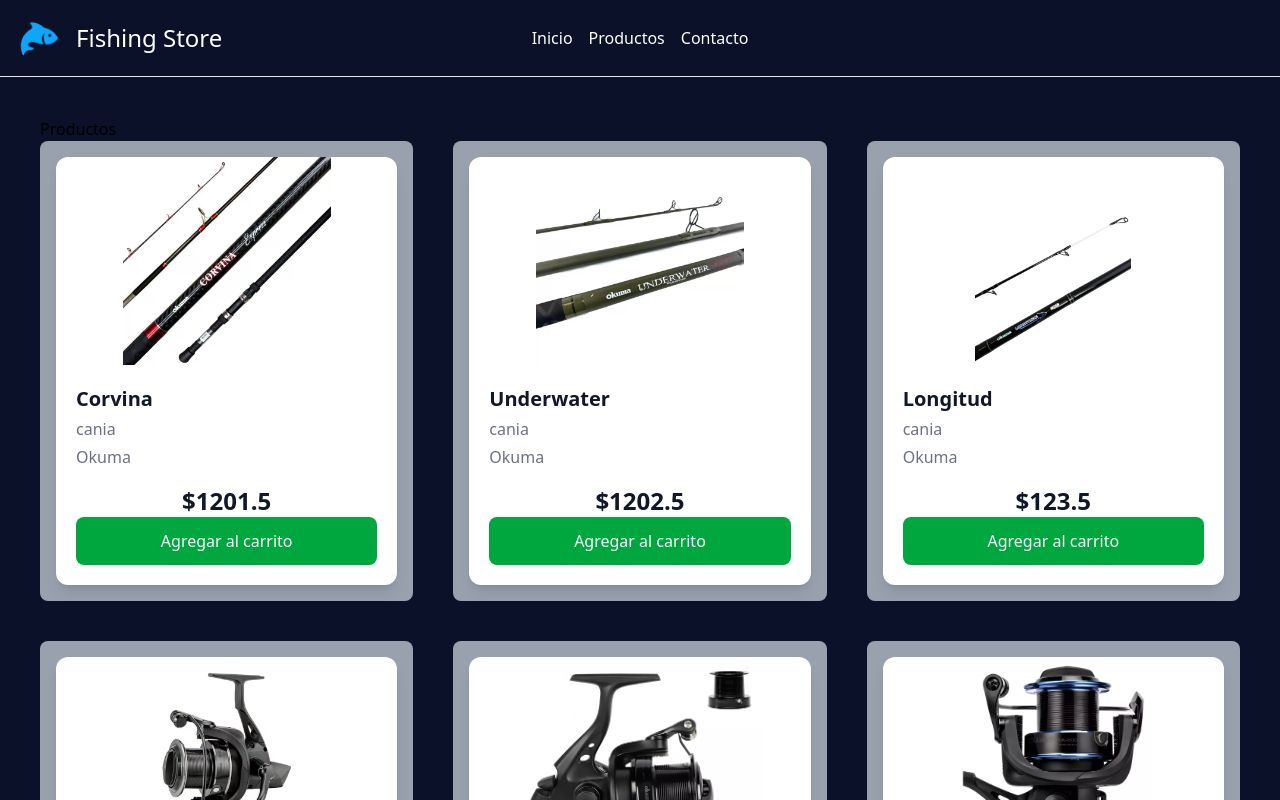
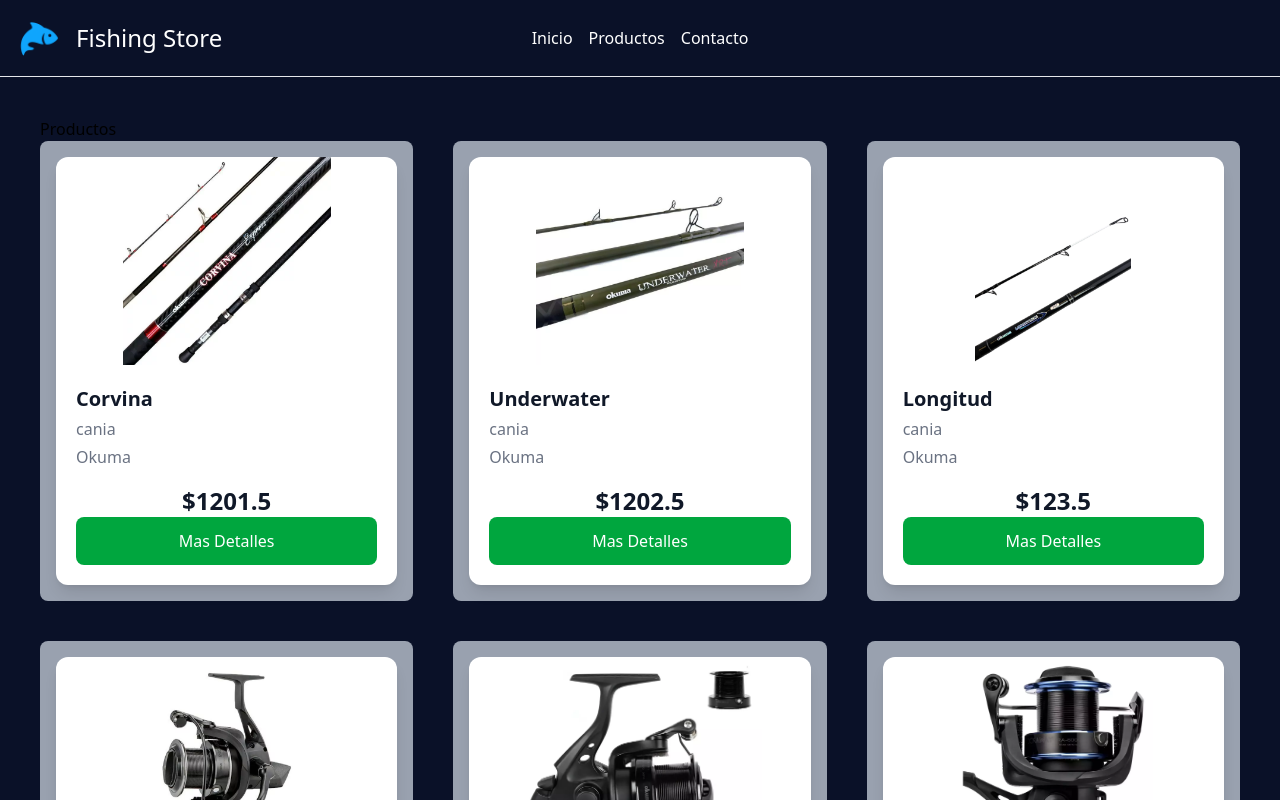
Before and after one commit to NhuelGayoso/TalentoTechGayoso, a React (Vite) app: page /listproduct in a window 1280 px wide. Shown: the top 800 px of the page. Built offline with nearby package versions, Linux system fonts and the light colour scheme.

Commit message:
agregando detalles de producto con router pero no anda aun

```diff
--- a/src/App.jsx
+++ b/src/App.jsx
@@ -4,6 +4,7 @@
 import { ListProductPage } from "./pages/ListProductPage";
 import { ContactPage } from "./pages/ContactPage";
 import { Footer } from "./components/Footer";
+import { DetailProductPage } from "./pages/DetailProductPage";
 
 export const App = () => {
   return (
@@ -13,6 +14,7 @@
         <Route path="/" element={<HomePages />} />
         <Route path="/listproduct" element={<ListProductPage />} />
         <Route path="/contact" element={<ContactPage />} />
+        <Route path="/listproduct/:id" element={<DetailProductPage />} />
       </Routes>
       <Footer />
     </>
--- a/src/components/Card.jsx
+++ b/src/components/Card.jsx
@@ -29,7 +29,7 @@
               </p>
             </div>
             <button className="w-full bg-green-600 hover:bg-green-700 text-white font-medium py-3 rounded-lg transition-colors">
-              <Link to="/listproduct">Agregar al carrito</Link>
+              <Link to={`/listproduct/${product.id} state=${product}`}>Mas Detalles</Link>
             </button>
           </div>
         </div>
--- /dev/null
+++ b/src/pages/DetailProductPage.jsx
@@ -0,0 +1,35 @@
+import { Link, useParams, useLocation } from "react-router-dom";
+
+export const DetailProductPage = () => {
+  const { id } = useParams();
+  const location = useLocation();
+  const product = location.state?.product;
+
+  if (!product) {
+    return (
+      <div>
+        <h1>Producto no encontrado</h1>
+        <Link to="/listproduct">Volver a la lista de productos</Link>
+      </div>
+    );
+  }
+
+  return (
+    <>
+      <h2>Detalles del producto {id}</h2>
+      <ul>
+        <li>Key: {product.id}</li>
+        <li>Marca: {product.marca}</li>
+        <li>Modelo: {product.modelo}</li>
+        <li>Precio: {product.precio}</li>
+        <li>Stock: {product.stock}</li>
+        <li>Descripcion: {product.descripcion}</li>
+      </ul>
+      <hr />
+      <img src={product.img} alt={product.modelo} />
+      <button className="w-full bg-green-600 hover:bg-green-700 text-white font-medium py-3 rounded-lg transition-colors">
+        <Link to="/listproduct">Volver a la lista de productos</Link>
+      </button>
+    </>
+  );
+};
--- a/src/pages/ListProductPage.jsx
+++ b/src/pages/ListProductPage.jsx
@@ -14,7 +14,7 @@
       <h2>Productos</h2>
       <div className="grid grid-cols-3 gap-10">
         {products?.map((product) => (
-          <Card product={product} />
+          <Card key={product.id} product={product} />
         ))}
       </div>
     </div>
```
